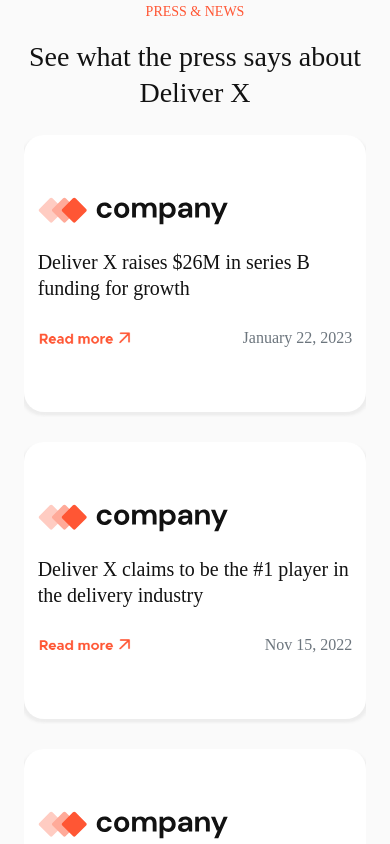
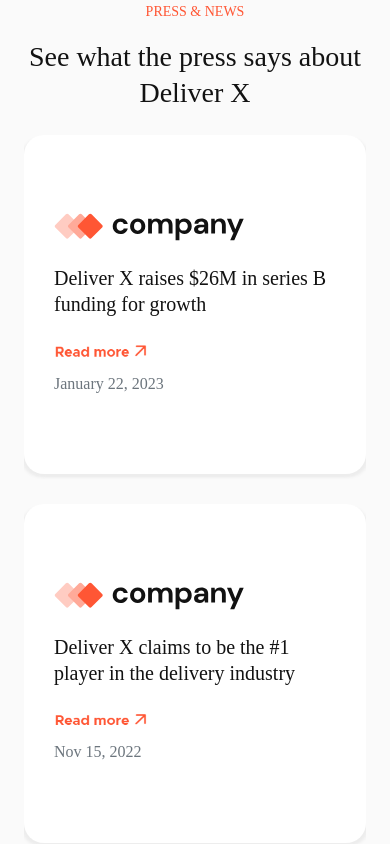
Before and after one commit to nsanzimfura-eric/automatedPros, a React (Vite) app: page / in a window 390 px wide. Shown: the part 6780-7624 px from the top of the page. Built offline with nearby package versions, Linux system fonts and the light colour scheme; a web font is replaced by a local one.

Commit message:
Testing news components responsiveness

```diff
--- a/src/components/news/News.tsx
+++ b/src/components/news/News.tsx
@@ -14,7 +14,7 @@ const News = () => {
                         <a href="#news" key={id} className="singleCard flex-column align-items-start d-flex text-decoration-none">
                             <img src="/images/compa.svg" alt="CompanyLogo" className="news mt-5" />
                             <span className="text-start title ">{data.title}</span>
-                            <div className="d-flex justify-content-between align-items-center w-100 p-0 mb-5">
+                            <div className="d-flex justify-content-between bottomCard align-items-center w-100 p-0 mb-5">
                                 <img src="/images/more.png" alt="Read More" className="readMore" />
                                 <span className="text-secondary date">{data.date}</span>
                             </div>
--- a/src/components/news/news.module.scss
+++ b/src/components/news/news.module.scss
@@ -53,6 +53,16 @@
           gap: 24px;
           @include mq($lg) {
             width: 100%;
+            padding: 50px;
+          }
+          @include mq($md) {
+            padding: 40px;
+          }
+          @include mq($xls) {
+            padding: 30px;
+          }
+          @include mq($xms) {
+            padding: 20px;
           }
           .news {
             width: 190px;
@@ -77,6 +87,14 @@
               width: 130px;
             }
           }
+          .bottomCard {
+            @include mq($sm) {
+              flex-direction: column !important;
+              gap: 10px;
+              justify-content: flex-start !important;
+              align-items: flex-start !important;
+            }
+          }
           &:hover {
             transform: translateY(-5px);
             & > div img {
```
